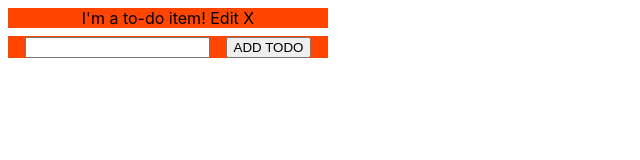
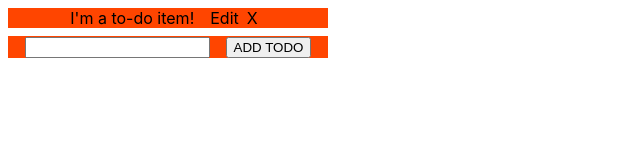
Before and after one commit to Proclus01/to-do-list, a React (Create React App) app: page / in a window 1280 px wide. Shown: the top 160 px of the page, without its empty margins (0-640 px from the left). Built offline with nearby package versions, Linux system fonts and the light colour scheme.

Commit message:
add extra styling to todo component

```diff
--- a/src/ToDo.css
+++ b/src/ToDo.css
@@ -7,6 +7,17 @@
     margin: 0.5em;
 }
 
-.ToDo :hover {
-    background-color: coral;
+.ToDoDiv {
+    display: inline-block;
+    padding-right: 1em;
 }
+
+.Edit {
+    display: inline-block;
+    padding-right: 0.5em;
+}
+
+.Delete {
+    display: inline-block;
+    padding-right: 0.5em;
+}
--- a/src/ToDo.js
+++ b/src/ToDo.js
@@ -11,7 +11,9 @@ class ToDo extends Component {
     render() {
         return (
             <div className="ToDo">
-                <div>{this.props.todovalue} Edit X</div>
+                <div className="ToDoDiv">{this.props.todovalue}</div>
+                <div className="Edit">Edit</div>
+                <div className="Delete">X</div>
             </div>
         )
     }
```
